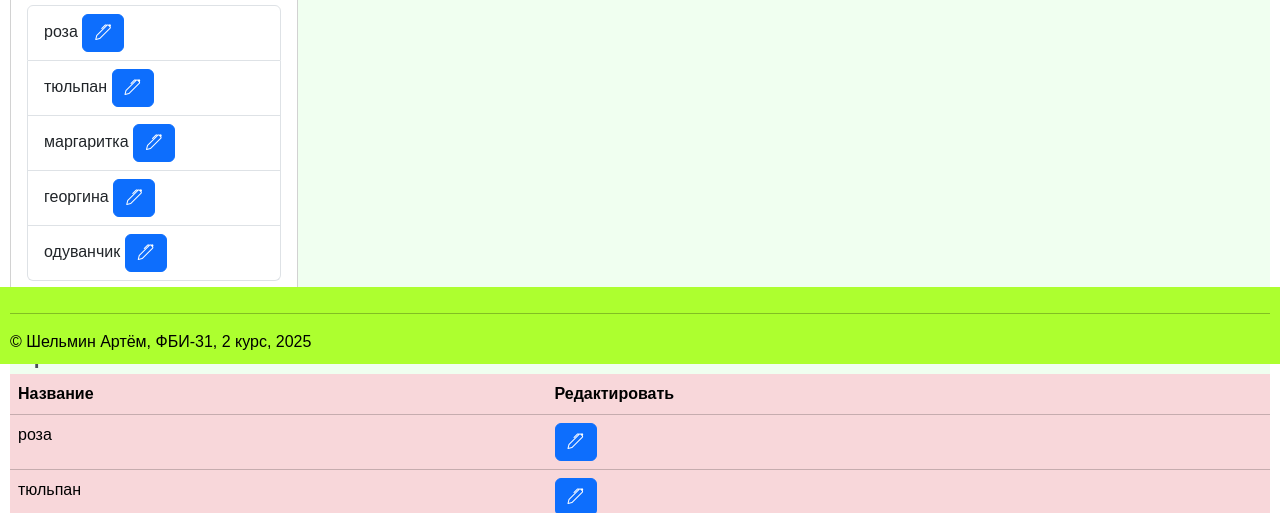
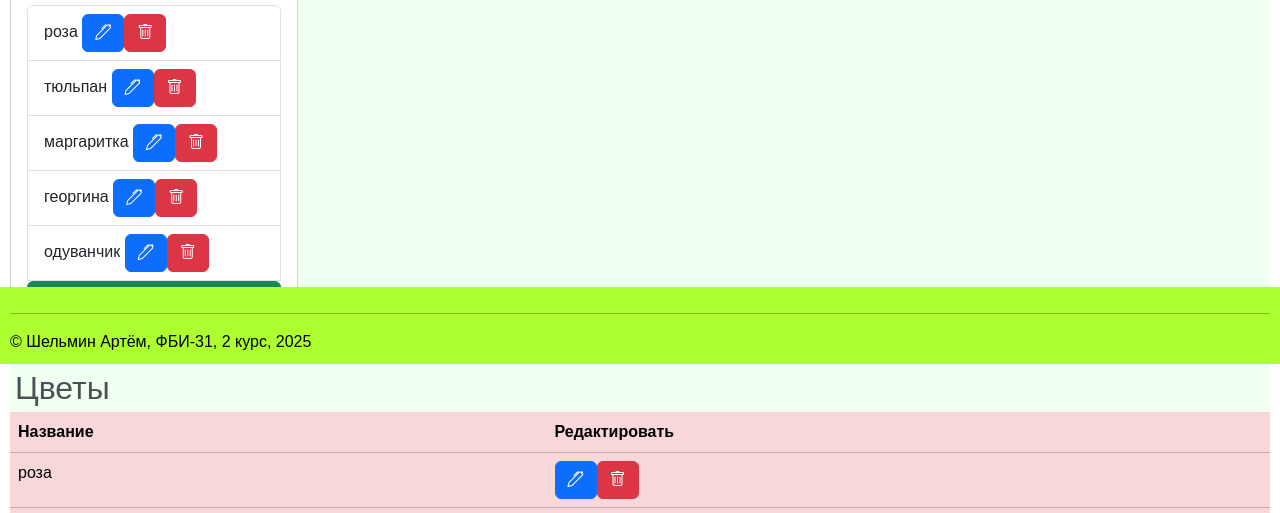
Before and after one commit to ArtematGame/Lab-one, a plain HTML site: page lab8/lab8.html in a window 1280 px wide. Shown: the part 436-949 px from the top of the page. Drawn offline with nearby package versions, Linux system fonts and the light colour scheme.

Commit message:
дополнительное задание

```diff
--- a/lab8/lab8.html
+++ b/lab8/lab8.html
@@ -52,7 +52,9 @@
                         <ul class="list-group">
                             <li v-for="(flower, id) in flowers" class="list-group-item">
                                 {{ flower }} <button @click="edit(id, flower)" class="btn btn-primary"><i class="bi bi-pen"></i></button>
+                                <button @click="removeFlower" class="btn btn-danger"><i class="bi bi-trash"></i></button>
                             </li>
+                        <button @click="addFlower" class="btn btn-success"><i class="bi bi-plus"></i></button>
                         </ul>
                     </div>
                 </div>
@@ -75,10 +77,15 @@
                             <button @click="edit(id, flower)" class="btn btn-primary" v-if="flower !== null">
                                 <i class="bi bi-pen"></i>
                             </button>
+
+                            <button @click="removeFlower(id)" class="btn btn-danger" v-if="flower !== null">
+                                <i class="bi bi-trash"></i>
+                            </button>
                             <div class="spinner-grow text-primary" role="status" v-if="flower === null"></div>
                         </td>
                     </tr>
                 </table>
+                <button @click="addFlower" class="btn btn-success"><i class="bi bi-plus">Добавить</i></button>
 
                 <h2>Калькулятор</h2>
                 <div class="row g-5">
@@ -138,6 +145,15 @@
                             this.flowers[id] = newName;
                         }, 3000);
                     },
+                    removeFlower(id) {
+                        this.flowers.splice(id, 1);
+                    },
+                    addFlower() {
+                        const newFlower = prompt('Введите название нового цветка:');
+                        if (newFlower) {
+                            this.flowers.push(newFlower);
+                        }
+                    },
                     sum() {
                         this.result = this.a + this.b;
                     },
```
